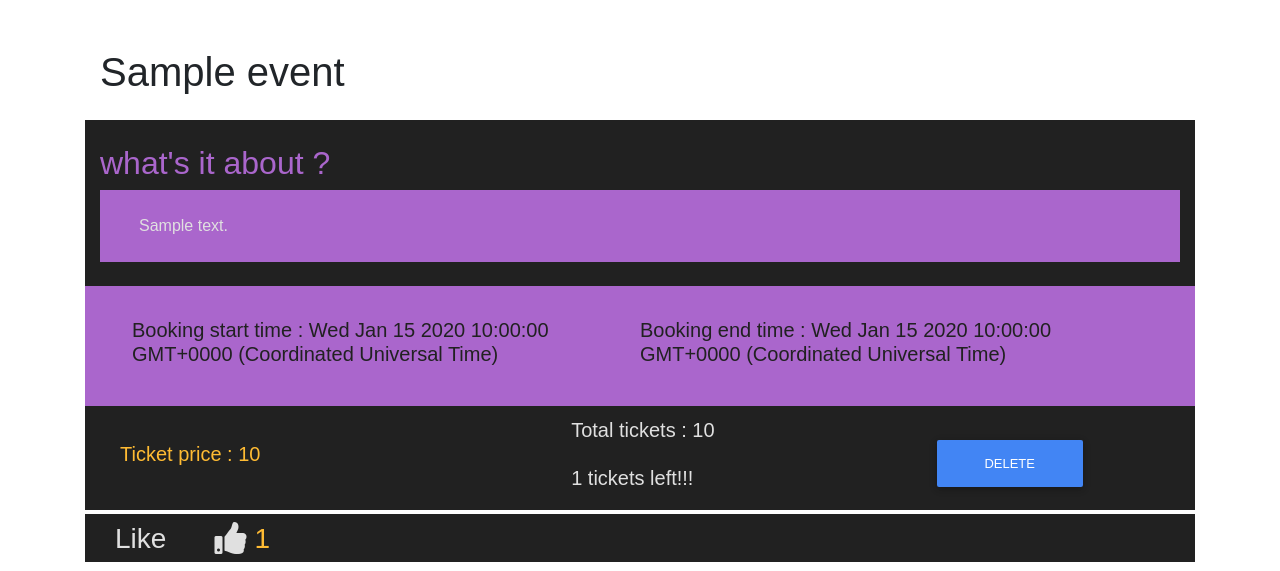
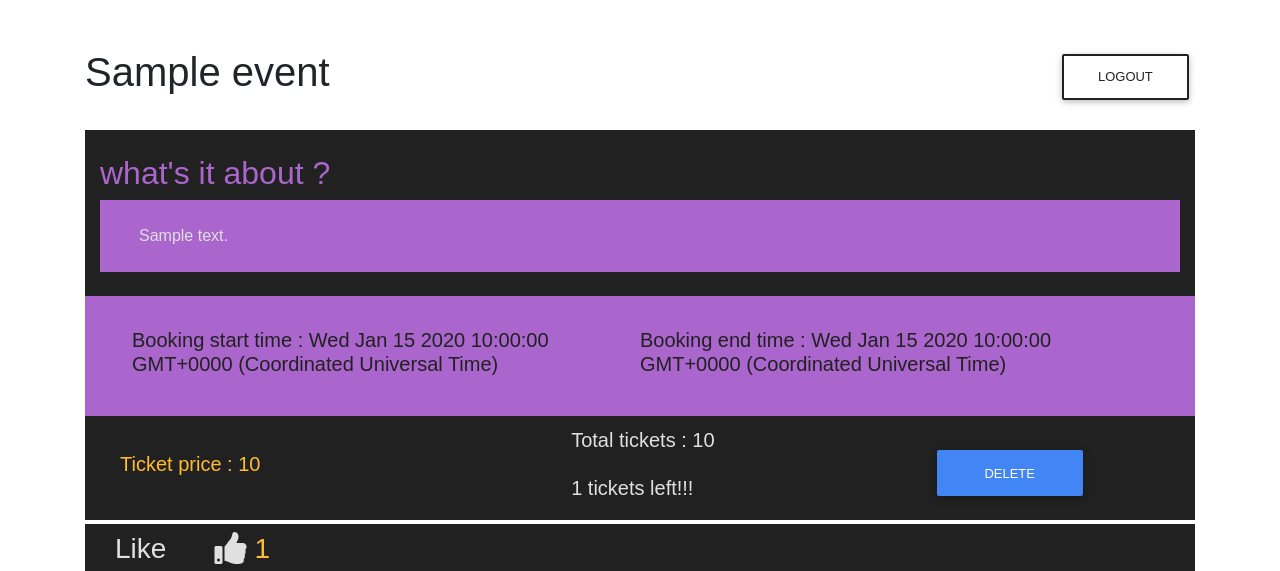
Before and after one commit to Sharan-codes/events-manager, a Node server app: page /adminEventDetails in a window 1280 px wide. Shown: the top 571 px of the page. Run offline with Node 20, Linux system fonts and the light colour scheme; tables that the repository leaves empty hold one stand-in row (values such as "Sample post"); some libraries are stand-ins or nearby versions.

Commit message:
Added logout button to event details page for admin.

```diff
--- a/src/views/pages/adminEventDetails.ejs
+++ b/src/views/pages/adminEventDetails.ejs
@@ -104,8 +104,13 @@
 </head>
 <body onload="loadLike()" >
   <div class="container">
-  <div class="col-md-12 mt-5">
+    <div class="row mt-5">
+      <div class="col-md-6">
         <h1><%= event.eventName %></h1>
+      </div>
+      <div class="col-md-6">
+        <a href="/logout"><button class="btn btn-outline-dark float-right">Logout</button></a>
+      </div>
     </div>
   <div class="col-md-12 mt-3 bg-dark pb-2">
     <h2 class="text-secondary pt-4 mt-4">what's it about ?</h2>
```
Lines whose indentation alone changed are shown as unchanged.
